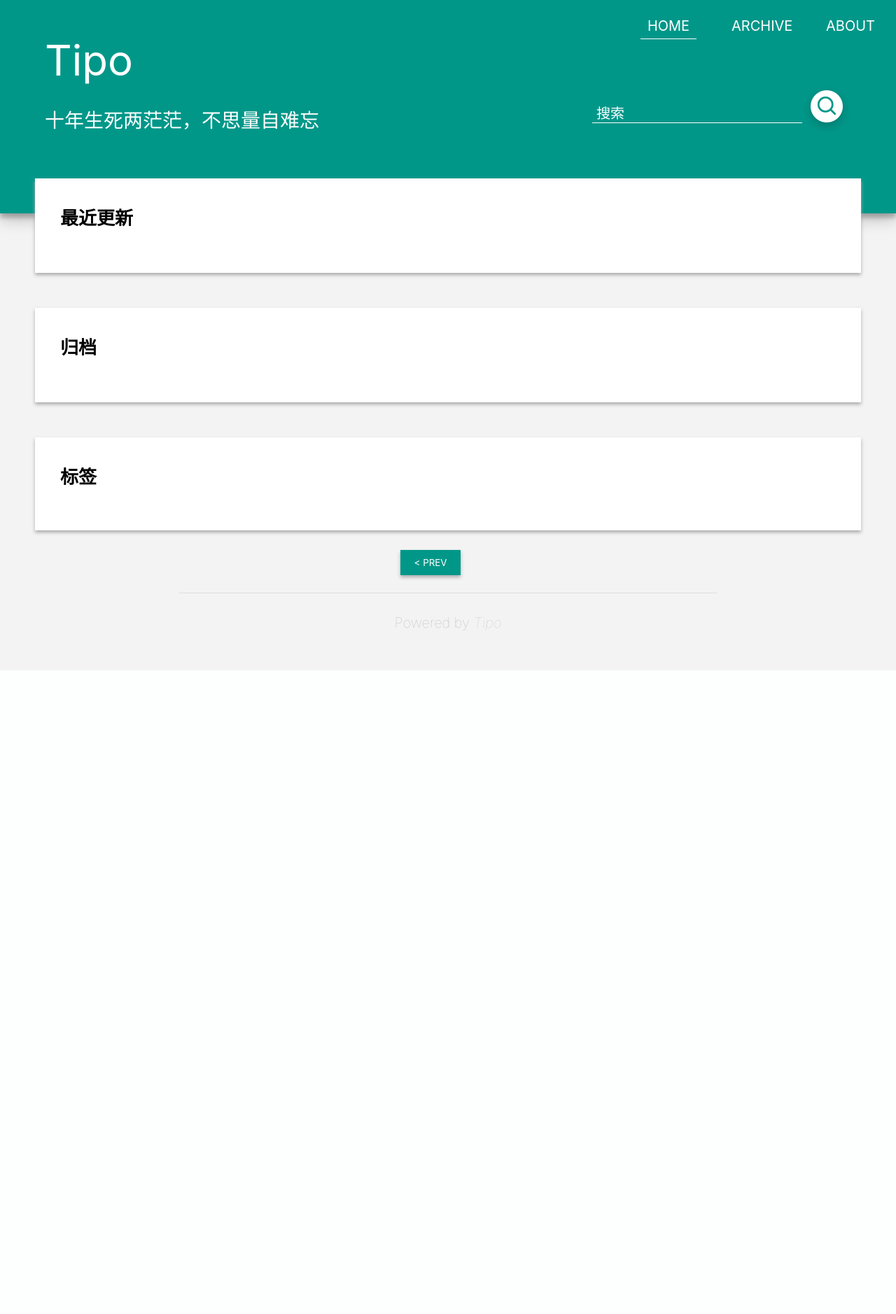
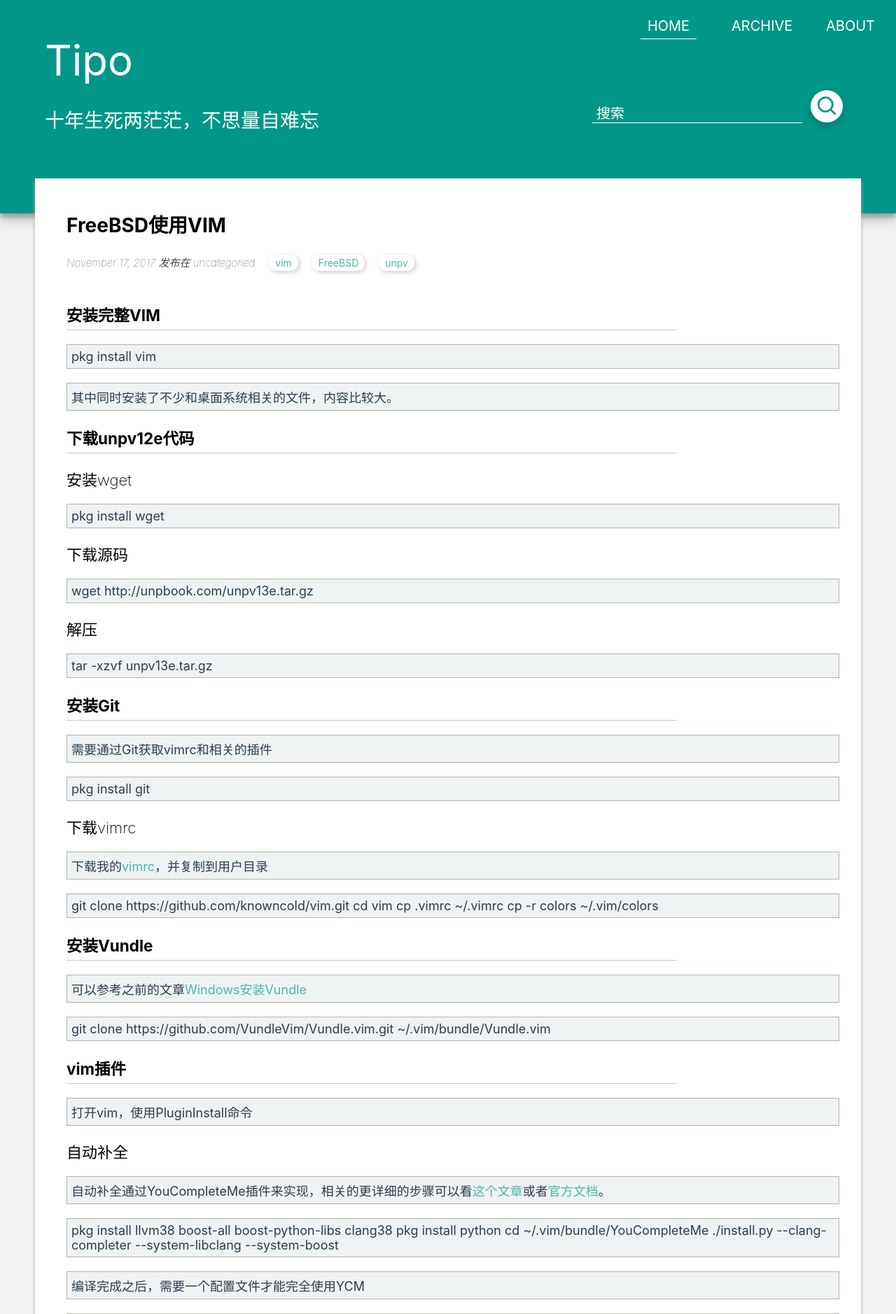
Before and after one commit to knowncold/Tipo, a Flask app: template app/templates/index.html in a window 1280 px wide. Shown: the top 1878 px of the page at 70% size. Before the commit the page ends 902 px from the top, so only its background shows below. Run offline with Flask 2, Linux system fonts and the light colour scheme; the template is opened without the code that fills it, so the values that code supplies are empty; some libraries are stand-ins or nearby versions.

Commit message:
Update article

```diff
--- a/app/static/css/article.css
+++ b/app/static/css/article.css
@@ -16,8 +16,7 @@
     color: #2C3E50;
     width: 100%;
     margin-left: 0;
-    padding-top: 10px;
-    padding-bottom: 10px;
+    padding: 6px 6px;
     margin-top: 20px;
 }
 .article a, .arc_content a{
--- a/app/templates/index.html
+++ b/app/templates/index.html
@@ -66,7 +66,7 @@
                     <div style="white-space: nowrap;">
 						<h4>{{ blog.date() }} 发布在 <a href="/category/{{ blog.category }}" style="text-decoration: none;color: #444;">{{ blog.category }}</a></h4>
 						{% for tag in blog.tag %}
-							<p><a href="/tag/{{ tag }}" style="text-decoration: none;color: #4db6ac;">{{ tag }}</a></p>
+							<p style="float: left"><a href="/tag/{{ tag }}" style="text-decoration: none;color: #4db6ac;">{{ tag }}</a></p>
 						{% endfor %}
                     </div>
                     <div class="article">
@@ -80,6 +80,76 @@
                     </div>
                 </div>
 				{% endfor %}
+                <div class="blog_left">
+                    <h1><a href="/post/2017/11/17/FreeBSD使用VIM"> FreeBSD使用VIM </a></h1>
+                    <div style="white-space: nowrap;">
+                        <h4>November 17, 2017 发布在 <a href="/category/uncategoried" style="text-decoration: none;color: #444;">uncategoried</a></h4>
+
+                        <p style="float: left"><a href="/tag/vim" style="text-decoration: none;color: #4db6ac;">vim</a></p>
+
+                        <p style="float: left"><a href="/tag/FreeBSD" style="text-decoration: none;color: #4db6ac;">FreeBSD</a></p>
+
+                        <p style="float: left"><a href="/tag/unpv" style="text-decoration: none;color: #4db6ac;">unpv</a></p>
+
+                    </div>
+                    <div class="article">
+
+                        <h2>安装完整VIM</h2>
+                        <p><code>pkg install vim</code></p>
+                        <p>其中同时安装了不少和桌面系统相关的文件，内容比较大。</p>
+                        <h2>下载unpv12e代码</h2>
+                        <h3>安装wget</h3>
+                        <p><code>pkg install wget</code></p>
+                        <h3>下载源码</h3>
+                        <p><code>wget http://unpbook.com/unpv13e.tar.gz</code></p>
+                        <h3>解压</h3>
+                        <p><code>tar -xzvf unpv13e.tar.gz</code></p>
+                        <h2>安装Git</h2>
+                        <p>需要通过Git获取<code>vimrc</code>和相关的插件</p>
+                        <p><code>pkg install git</code></p>
+                        <h3>下载vimrc</h3>
+                        <p>下载我的<a href="https://github.com/knowncold/vim"><code>vimrc</code></a>，并复制到用户目录</p>
+                        <p><code>git clone https://github.com/knowncold/vim.git
+                            cd vim
+                            cp .vimrc ~/.vimrc
+                            cp -r colors ~/.vim/colors</code></p>
+                        <h2>安装Vundle</h2>
+                        <p>可以参考之前的文章<a href="http://blog.knowncold.me/wiki/2016/08/22/vundle-install-on-windows.html">Windows安装Vundle</a></p>
+                        <p><code>git clone https://github.com/VundleVim/Vundle.vim.git ~/.vim/bundle/Vundle.vim</code></p>
+                        <h2>vim插件</h2>
+                        <p>打开vim，使用<code>PluginInstall</code>命令</p>
+                        <h3>自动补全</h3>
+                        <p>自动补全通过<code>YouCompleteMe</code>插件来实现，相关的更详细的步骤可以看<a href="http://blog.knowncold.me/wiki/2016/09/24/youcompleteme-install.html">这个文章</a>或者<a href="http://valloric.github.io/YouCompleteMe/#freebsdopenbsd">官方文档</a>。</p>
+                        <p><code>pkg install llvm38 boost-all boost-python-libs clang38
+                            pkg install python
+                            cd ~/.vim/bundle/YouCompleteMe
+                            ./install.py --clang-completer --system-libclang --system-boost</code></p>
+                        <p>编译完成之后，需要一个配置文件才能完全使用YCM</p>
+                        <p>可以使用YCM自己的配置文件<code>ycmd/cpp/ycm/.ycm_extra_conf.py</code>，放在用户根目录，然后打开c或者C++时，按照提示载入配置文件，YCM就会开始提供语义级的自动补全而不是简单的<code>ctags</code>。</p>
+                        <h3>补全配置</h3>
+                        <p>为了更好的使用YCM，<code>.ycm_extra_conf.py</code>对于每个项目每个文件都应该单独配置，这个配置文件主要定义的是当前项目需要的头文件，定义正确的配置文件之后，YCM才能到相应路径的头文件去寻找定义来补全。</p>
+                        <p>可以手写<code>.ycm_extra_conf.py</code>，也可以使用工具自动配置，需要用到<code>YCM Generater</code>，按上面的步骤，在<code>PluginInstall</code>中，已经安装好了，使用时需要项目文件中有<code>Makefile</code>。</p>
+                        <p><code>./config_gen.py PROJECT_DIRECTORY</code></p>
+                        <h2>安装xfce</h2>
+                        <p><code>pkg install xorg
+                            pkg install slim
+                            pkg install xfce</code>     </p>
+                        <p>向<code>/etc/rc.conf</code>写入</p>
+                        <p><code>moused_enable="YES"
+                            dbus_enable="YES"
+                            hald_enable="YES"
+                            slim_enable="YES"</code></p>
+                        <p>向<code>~/.xinitrc</code>写入</p>
+                        <p><code>exec xfce4-session</code></p>
+                        <p><code>init 6</code>重启之后就能进入桌面了</p>
+                        <h2>常用VIM命令</h2>
+
+                    </div>
+                    <div class="blog_foot">
+                        <a href="/post/2017/11/17/FreeBSD使用VIM">阅读更多</a>
+                        <span style="float: right;color: #ccc;">热度：14</span>
+                    </div>
+                </div>
            </div>
 
             <div class="blog_right">
```
